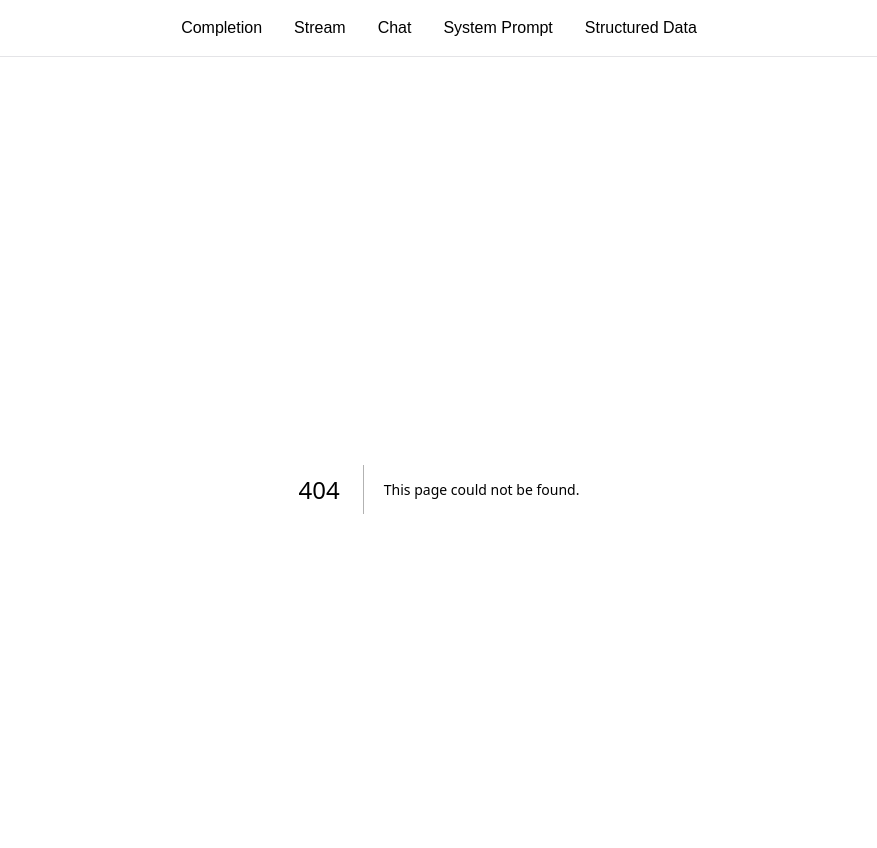
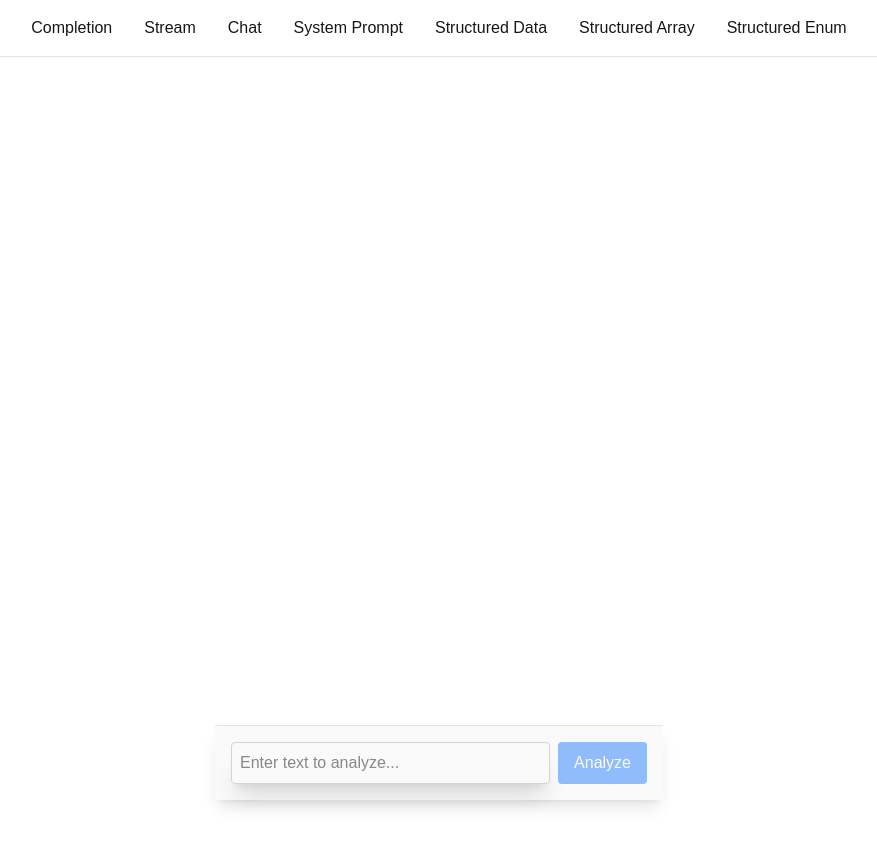
Before and after one commit to ahmedFahmy2024/ai-sdk, a Next.js app: page /ui/structured-enum in a window 1280 px wide. Before the commit this address had no page. Shown: the top 848 px of the page, without its empty margins (201-1078 px from the left). After the commit the page ends 800 px from the top, so only its background shows below. Built offline with nearby package versions, Linux system fonts and the light colour scheme.

Commit message:
feat(): handle array and enum data

```diff
--- /dev/null
+++ b/src/app/api/structured-array/route.ts
@@ -0,0 +1,21 @@
+import { groq } from "@ai-sdk/groq";
+import { streamObject } from "ai";
+import { pokemonSchema } from "./schema";
+
+export async function POST(request: Request) {
+  try {
+    const { type } = await request.json();
+
+    const result = streamObject({
+      model: groq("moonshotai/kimi-k2-instruct-0905"),
+      output: "array", // Specify that we want an array output
+      schema: pokemonSchema, // we pass single pokemon schema not array
+      prompt: `Generate a List of 5 ${type} Pokemon.`,
+    });
+
+    return result.toTextStreamResponse();
+  } catch (error) {
+    console.error("Error generating structured data:", error);
+    return new Response("Failed to generate recipe", { status: 500 });
+  }
+}
--- /dev/null
+++ b/src/app/api/structured-array/schema.ts
@@ -0,0 +1,8 @@
+import { array, z } from "zod";
+
+export const pokemonSchema = z.object({
+  name: z.string(),
+  abilities: z.array(z.string()),
+});
+
+export const pokemonUISchema = z.array(pokemonSchema);
--- /dev/null
+++ b/src/app/api/structured-enum/route.ts
@@ -0,0 +1,21 @@
+import { groq } from "@ai-sdk/groq";
+import { generateObject } from "ai";
+
+export async function POST(request: Request) {
+  try {
+    const { text } = await request.json();
+
+    // Changed from streamObject to generateObject
+    const result = await generateObject({
+      model: groq("moonshotai/kimi-k2-instruct-0905"),
+      output: "enum", // Specify that we want an enum output
+      enum: ["positive", "negative", "neutral"], // Define the enum values
+      prompt: `Classify the sentiment in this text: "${text}`,
+    });
+
+    return result.toJsonResponse(); // Changed to toJsonResponse
+  } catch (error) {
+    console.error("Error generating sentiment:", error);
+    return new Response("Failed to generate sentiment", { status: 500 });
+  }
+}
--- a/src/app/layout.tsx
+++ b/src/app/layout.tsx
@@ -24,6 +24,8 @@
   { name: "Chat", href: "/ui/chat" },
   { name: "System Prompt", href: "/ui/system-prompt" },
   { name: "Structured Data", href: "/ui/structured-data" },
+  { name: "Structured Array", href: "/ui/structured-array" },
+  { name: "Structured Enum", href: "/ui/structured-enum" },
 ];
 
 export default function RootLayout({
--- /dev/null
+++ b/src/app/ui/structured-array/page.tsx
@@ -0,0 +1,78 @@
+"use client";
+
+import { experimental_useObject as useObject } from "@ai-sdk/react";
+import { pokemonUISchema } from "@/app/api/structured-array/schema";
+import { useState } from "react";
+
+export default function StructuredArrayPage() {
+  const [type, setType] = useState("");
+  const { object, submit, isLoading, error, stop } = useObject({
+    api: "/api/structured-array",
+    schema: pokemonUISchema,
+  });
+
+  const handleSubmit = (e: React.FormEvent) => {
+    e.preventDefault();
+    submit({ type });
+    setType("");
+  };
+
+  return (
+    <div className="flex flex-col w-full max-w-2xl pt-12 pb-24 mx-auto">
+      {error && <div className="text-red-500 mb-4 px-4">{error.message}</div>}
+
+      <div className="space-y-8">
+        {object?.map((pokemon) => (
+          <div
+            key={pokemon?.name}
+            className="bg-zinc-50 dark:bg-zinc-800 p-6 rounded-lg shadow-sm"
+          >
+            <h2 className="text-2xl font-bold mb-4">{pokemon?.name}</h2>
+            <div className="grid grid-cols-2 gap-4">
+              {pokemon?.abilities?.map((ability) => (
+                <div
+                  key={ability}
+                  className="bg-zinc-100 dark:bg-zinc-700 p-3 rounded-md"
+                >
+                  {ability}
+                </div>
+              ))}
+            </div>
+          </div>
+        ))}
+      </div>
+
+      <form
+        onSubmit={handleSubmit}
+        className="fixed bottom-0 w-full max-w-2xl mx-auto left-0 right-0 p-4 bg-zinc-50 dark:bg-zinc-950 border-t border-zinc-200 dark:border-zinc-800 shadow-lg"
+      >
+        <div className="flex gap-2">
+          <input
+            type="text"
+            value={type}
+            onChange={(e) => setType(e.target.value)}
+            placeholder="Enter a type..."
+            className="flex-1 dark:bg-zinc-800 p-2 border border-zinc-300 dark:border-zinc-700 rounded shadow-xl"
+          />
+          {isLoading ? (
+            <button
+              type="button"
+              onClick={stop}
+              className="bg-red-500 text-white px-4 py-2 rounded hover:bg-red-600 transition-colors disabled:opacity-50 disabled:cursor-not-allowed"
+            >
+              Stop
+            </button>
+          ) : (
+            <button
+              type="submit"
+              disabled={isLoading || !type.trim()}
+              className="bg-blue-500 text-white px-4 py-2 rounded hover:bg-blue-600 transition-colors disabled:opacity-50 disabled:cursor-not-allowed"
+            >
+              Generate
+            </button>
+          )}
+        </div>
+      </form>
+    </div>
+  );
+}
--- /dev/null
+++ b/src/app/ui/structured-enum/page.tsx
@@ -0,0 +1,82 @@
+"use client";
+
+import { useState } from "react";
+
+export default function StructuredEnumPage() {
+  const [text, setText] = useState("");
+  const [sentiment, setSentiment] = useState("");
+  const [isLoading, setIsLoading] = useState(false);
+  const [error, setError] = useState<string | null>(null);
+
+  const analyzeSentiment = async (e: React.FormEvent) => {
+    e.preventDefault();
+
+    setIsLoading(true);
+    setError(null);
+    setText("");
+
+    try {
+      const response = await fetch("/api/structured-enum", {
+        method: "POST",
+        headers: { "Content-Type": "application/json" },
+        body: JSON.stringify({ text }),
+      });
+
+      const data = await response.json();
+
+      if (!response.ok) {
+        throw new Error(data.error || "Something went wrong");
+      }
+
+      setSentiment(data);
+    } catch (error) {
+      console.error("Error:", error);
+      setError(
+        error instanceof Error
+          ? error.message
+          : "Something went wrong. Please try again."
+      );
+    } finally {
+      setIsLoading(false);
+    }
+  };
+
+  return (
+    <div className="flex flex-col w-full max-w-md py-24 mx-auto stretch">
+      {error && <div className="text-red-500 mb-4">{error}</div>}
+
+      {isLoading ? (
+        <div className="text-center">Analyzing sentiment...</div>
+      ) : sentiment ? (
+        <div className="text-center">
+          <div className="text-3xl font-bold">
+            {sentiment === "positive" && "😊 Positive"}
+            {sentiment === "negative" && "😞 Negative"}
+            {sentiment === "neutral" && "😐 Neutral"}
+          </div>
+        </div>
+      ) : null}
+
+      <form
+        onSubmit={analyzeSentiment}
+        className="fixed bottom-0 w-full max-w-md mx-auto left-0 right-0 p-4 bg-zinc-50 dark:bg-zinc-950 border-t border-zinc-200 dark:border-zinc-800 shadow-lg"
+      >
+        <div className="flex gap-2">
+          <input
+            className="flex-1 dark:bg-zinc-800 p-2 border border-zinc-300 dark:border-zinc-700 rounded shadow-xl"
+            value={text}
+            onChange={(e) => setText(e.target.value)}
+            placeholder="Enter text to analyze..."
+          />
+          <button
+            type="submit"
+            className="bg-blue-500 text-white px-4 py-2 rounded hover:bg-blue-600 transition-colors disabled:opacity-50 disabled:cursor-not-allowed"
+            disabled={isLoading || !text.trim()}
+          >
+            Analyze
+          </button>
+        </div>
+      </form>
+    </div>
+  );
+}
```
Also changed, not shown: 2 other files (tests, documents, lock files or other folders).
